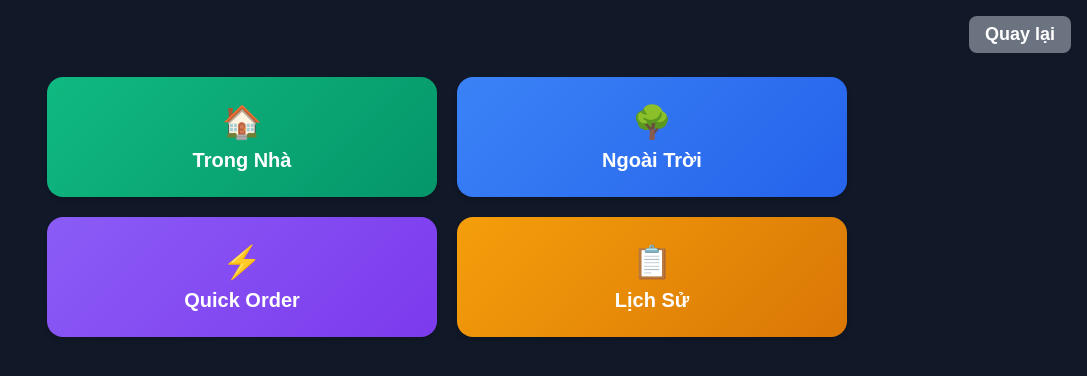
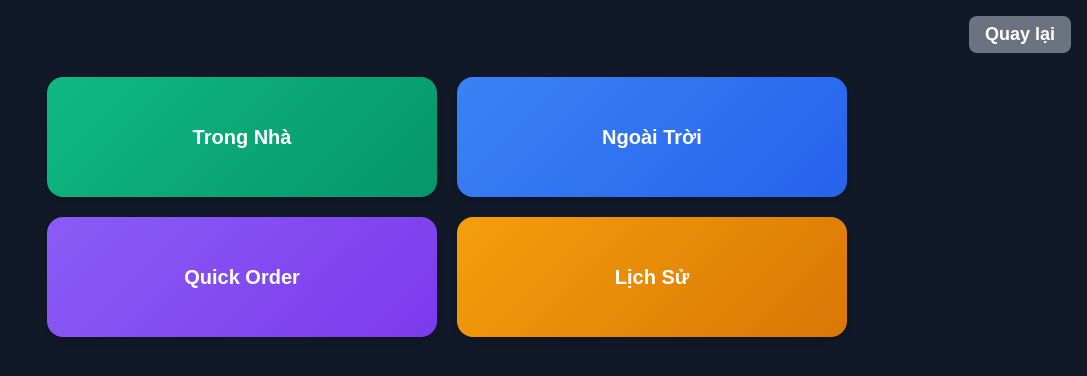
Before and after one commit to jjw-web/pospos, a React (Vite) app: page / in a window 1280 px wide. Both pictures are taken after a click on the button 640 px from the left and 429 px from the top of the page. Shown: the top 376 px of the page, without its empty margins (193-1280 px from the left). Built offline with nearby package versions, Linux system fonts and the light colour scheme.

Commit message:
remove: Remove icons from ViewSelectionView buttons

```diff
--- a/components/ViewSelectionView.tsx
+++ b/components/ViewSelectionView.tsx
@@ -106,11 +106,6 @@ const ViewSelectionView: React.FC<ViewSelectionViewProps> = ({ onSelect, onBack,
     background: 'linear-gradient(135deg, #f59e0b 0%, #d97706 100%)'
   };
 
-  const iconStyle: React.CSSProperties = {
-    fontSize: '32px',
-    marginBottom: '8px'
-  };
-
   return (
     <div style={containerStyle}>
       <div style={wrapperStyle}>
@@ -138,7 +133,6 @@ const ViewSelectionView: React.FC<ViewSelectionViewProps> = ({ onSelect, onBack,
               e.currentTarget.style.boxShadow = '0 4px 6px -1px rgba(0, 0, 0, 0.1), 0 2px 4px -1px rgba(0, 0, 0, 0.06)';
             }}
           >
-            <div style={iconStyle}>🏠</div>
             <div>Trong Nhà</div>
           </button>
 
@@ -154,7 +148,6 @@ const ViewSelectionView: React.FC<ViewSelectionViewProps> = ({ onSelect, onBack,
               e.currentTarget.style.boxShadow = '0 4px 6px -1px rgba(0, 0, 0, 0.1), 0 2px 4px -1px rgba(0, 0, 0, 0.06)';
             }}
           >
-            <div style={iconStyle}>🌳</div>
             <div>Ngoài Trời</div>
           </button>
 
@@ -170,7 +163,6 @@ const ViewSelectionView: React.FC<ViewSelectionViewProps> = ({ onSelect, onBack,
               e.currentTarget.style.boxShadow = '0 4px 6px -1px rgba(0, 0, 0, 0.1), 0 2px 4px -1px rgba(0, 0, 0, 0.06)';
             }}
           >
-            <div style={iconStyle}>⚡</div>
             <div>Quick Order</div>
           </button>
 
@@ -186,7 +178,6 @@ const ViewSelectionView: React.FC<ViewSelectionViewProps> = ({ onSelect, onBack,
               e.currentTarget.style.boxShadow = '0 4px 6px -1px rgba(0, 0, 0, 0.1), 0 2px 4px -1px rgba(0, 0, 0, 0.06)';
             }}
           >
-            <div style={iconStyle}>📋</div>
             <div>Lịch Sử</div>
           </button>
         </div>
```
